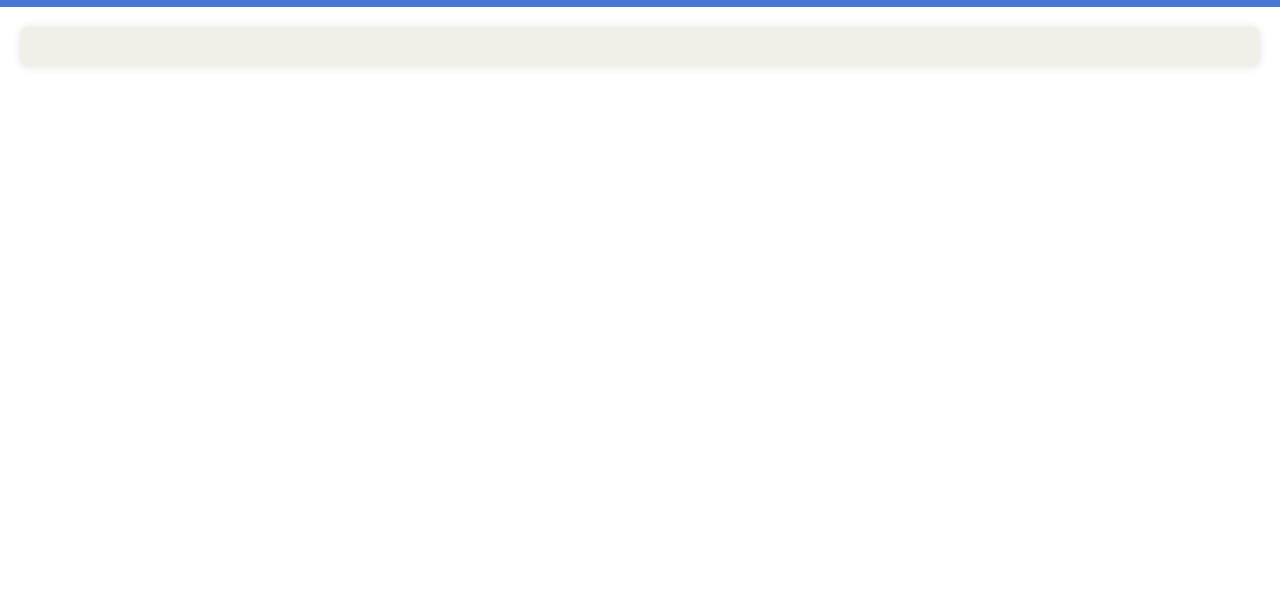
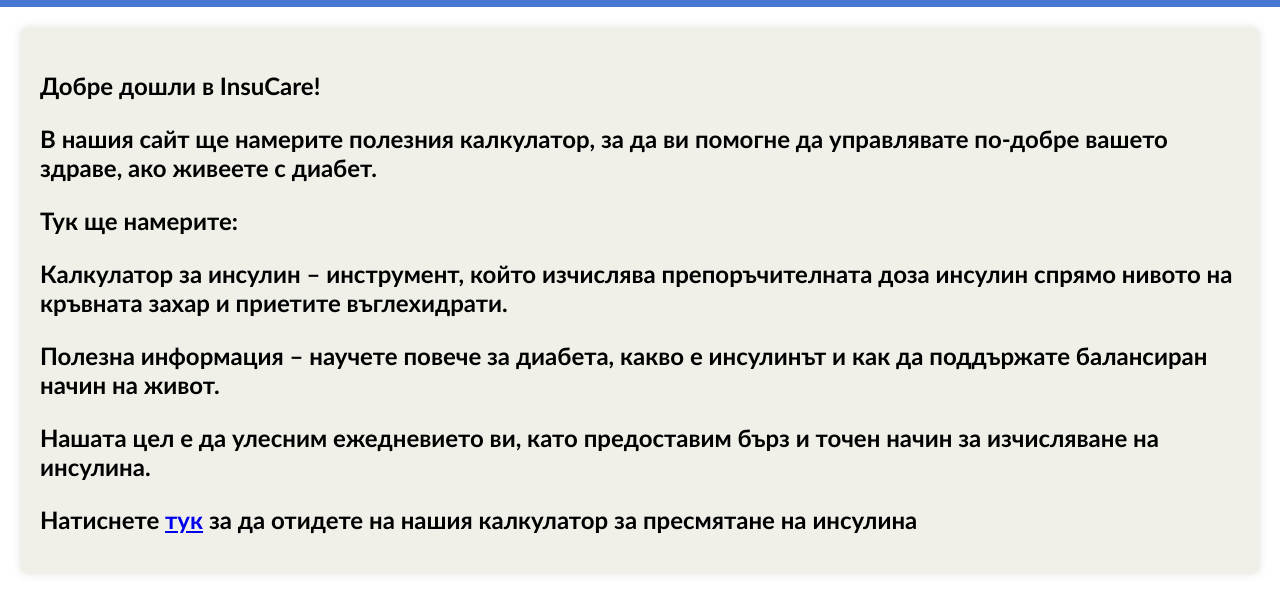
Before and after one commit to Eleonora-Dimitrova/SPACECODERS, a plain HTML site: page index.html in a window 1280 px wide. Shown: the part 237-850 px from the top of the page. Before the commit the page ends 800 px from the top, so only its background shows below. Drawn offline with Linux system fonts and the light colour scheme.

Commit message:
main page update

```diff
--- a/index.html
+++ b/index.html
@@ -20,7 +20,31 @@
 
   <main>
     <section id="information">
-
+     <h2>
+<p>
+Добре дошли в InsuCare!
+</p>
+<p>
+В нашия сайт ще намерите полезния калкулатор, за да ви помогне да управлявате по-добре вашето здраве,
+ако живеете с диабет.
+</p>
+<p>
+Тук ще намерите:
+</p>
+<p>
+ Калкулатор за инсулин – инструмент, който изчислява препоръчителната доза инсулин спрямо нивото на кръвната захар и приетите въглехидрати.
+</p>
+<p>
+Полезна информация – научете повече за диабета, какво е инсулинът и как да поддържате балансиран начин на живот.
+</p>
+<p>
+Нашата цел е да улесним ежедневието ви,
+ като предоставим бърз и точен начин за изчисляване на инсулина.
+</p>
+</h2>
+<h2>
+Натиснете <a href="calculator.html">тук</a> за да отидете на нашия калкулатор за пресмятане на инсулина
+</h2>
     </section>
   </main>
 
```
